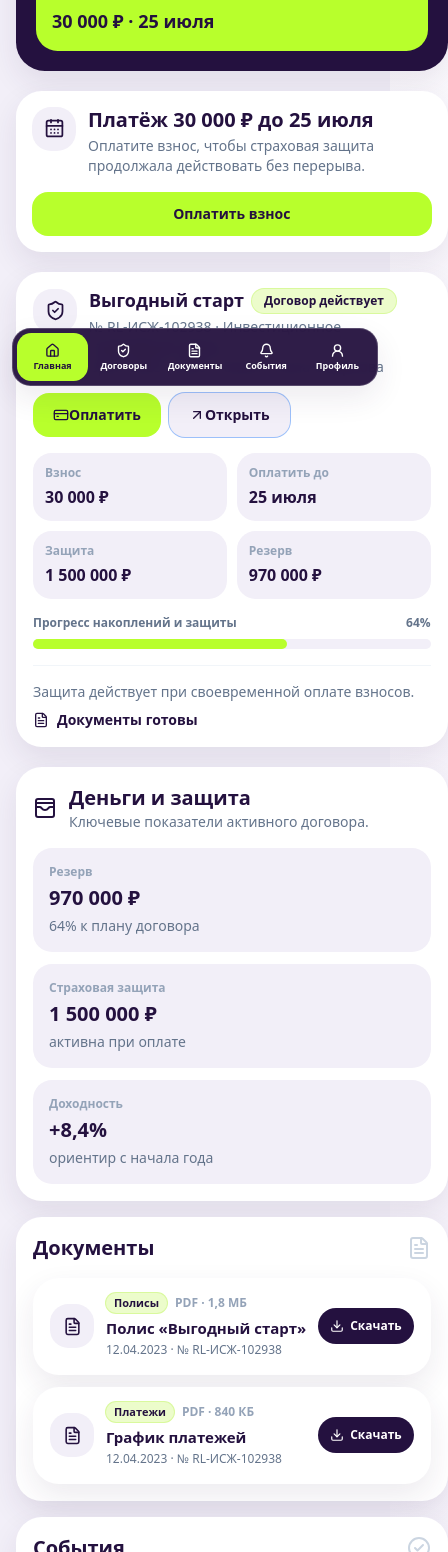
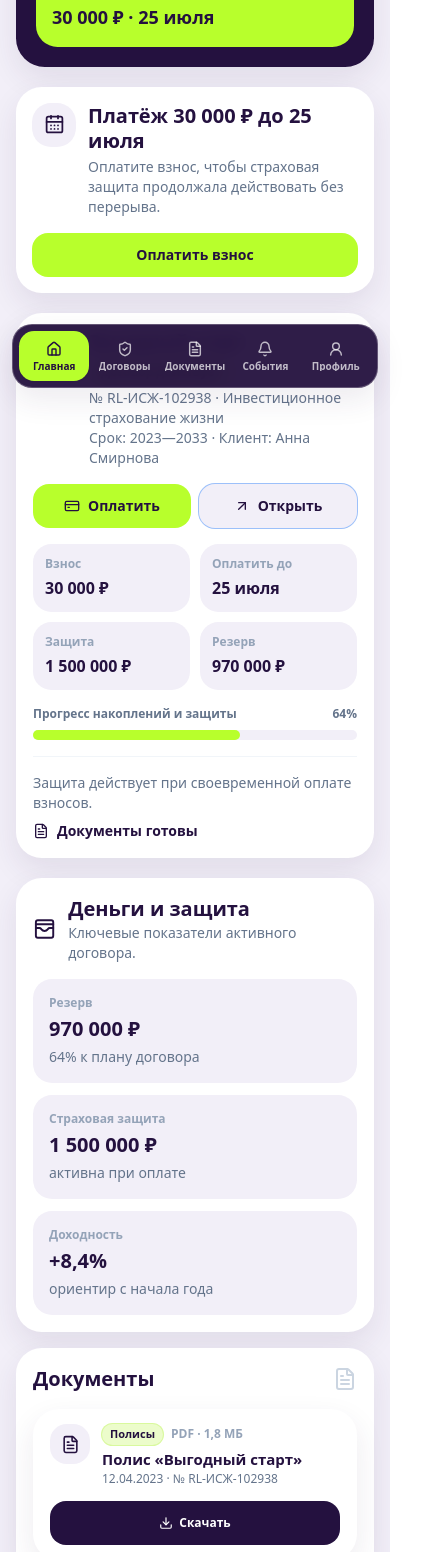
Before and after one commit to cousy4-dotcom/renlife-lk-redesign, a Next.js app: page /dashboard in a window 390 px wide. Shown: the part 448-2000 px from the top of the page, 448 px wide, since content can reach past the window. Built offline with nearby package versions, Linux system fonts and the light colour scheme.

Commit message:
Polish mobile tablet account layout

```diff
--- a/src/app/profile/page.tsx
+++ b/src/app/profile/page.tsx
@@ -12,5 +12,5 @@
 ];
 
 export default function Profile() {
-  return <AppShell><div className="space-y-5 md:space-y-6"><header className="rounded-[1.8rem] bg-brand-900 p-5 text-white shadow-card md:p-7"><p className="text-xs font-semibold uppercase tracking-[.16em] text-white/50">Профиль</p><div className="mt-4 flex flex-col gap-4 sm:flex-row sm:items-center"><div className="grid h-16 w-16 place-items-center rounded-[1.5rem] bg-cta text-2xl font-black text-brand-900">{client.initials}</div><div><h1 className="text-[28px] font-black leading-tight md:text-[38px]">{client.name}</h1><p className="mt-1 text-sm leading-6 text-white/72 md:text-base">Персональные данные, контакты и настройки безопасности для обслуживания договоров.</p></div></div></header><div className="grid gap-4 lg:grid-cols-2">{sections.map(({ title, rows, icon: Icon }) => <Card key={title}><div className="flex items-center gap-3"><div className="grid h-10 w-10 place-items-center rounded-[1rem] bg-lavender text-brand-900"><Icon size={18} /></div><h2 className="text-xl font-black text-brand-900">{title}</h2></div><div className="mt-5 space-y-3">{rows.map(([label, value]) => <div key={label} className="flex items-start justify-between gap-4 border-b border-slate-100 pb-3 text-sm last:border-0 last:pb-0"><span className="text-slate-500">{label}</span><b className="max-w-[55%] text-right leading-5 text-brand-900">{value}</b></div>)}</div></Card>)}</div></div></AppShell>;
+  return <AppShell><div className="space-y-5 md:space-y-6"><header className="rounded-[1.8rem] bg-brand-900 p-5 text-white shadow-card md:p-7"><p className="text-xs font-semibold uppercase tracking-[.16em] text-white/50">Профиль</p><div className="mt-4 flex flex-col gap-4 sm:flex-row sm:items-center"><div className="grid h-16 w-16 place-items-center rounded-[1.5rem] bg-cta text-2xl font-black text-brand-900">{client.initials}</div><div><h1 className="text-[28px] font-black leading-tight md:text-[38px]">{client.name}</h1><p className="mt-1 text-sm leading-6 text-white/72 md:text-base">Персональные данные, контакты и настройки безопасности для обслуживания договоров.</p></div></div></header><div className="grid gap-4 lg:grid-cols-2">{sections.map(({ title, rows, icon: Icon }) => <Card key={title}><div className="flex items-center gap-3"><div className="grid h-10 w-10 place-items-center rounded-[1rem] bg-lavender text-brand-900"><Icon size={18} /></div><h2 className="text-xl font-black text-brand-900">{title}</h2></div><div className="mt-5 space-y-3">{rows.map(([label, value]) => <div key={label} className="flex flex-col gap-1 border-b border-slate-100 pb-3 text-sm last:border-0 last:pb-0 sm:flex-row sm:items-start sm:justify-between sm:gap-4"><span className="text-slate-500">{label}</span><b className="max-w-full break-words leading-5 text-brand-900 sm:max-w-[58%] sm:text-right">{value}</b></div>)}</div></Card>)}</div></div></AppShell>;
 }
--- a/src/components/layout/AppShell.tsx
+++ b/src/components/layout/AppShell.tsx
@@ -5,13 +5,13 @@
 
 export function AppShell({ children, aside }: { children: ReactNode; aside?: ReactNode }) {
   return (
-    <div className="min-h-screen bg-lavender">
+    <div className="min-h-screen overflow-x-clip bg-lavender">
       <DesktopSidebar />
-      <main className="px-4 pb-[calc(108px+env(safe-area-inset-bottom))] pt-4 sm:px-6 sm:pb-[calc(116px+env(safe-area-inset-bottom))] md:pb-[calc(122px+env(safe-area-inset-bottom))] lg:ml-[280px] lg:px-8 lg:py-8 xl:px-10">
-        <div className="mx-auto max-w-[1180px]">
+      <main className="px-4 pb-[calc(96px+env(safe-area-inset-bottom))] pt-3 sm:px-6 sm:pb-[calc(104px+env(safe-area-inset-bottom))] md:pt-5 md:pb-[calc(108px+env(safe-area-inset-bottom))] lg:ml-[280px] lg:px-8 lg:py-8 xl:px-10">
+        <div className="mx-auto w-full max-w-[1180px]">
           <TopBar />
-          <div className="grid gap-6 xl:grid-cols-[minmax(0,1fr)_300px]">
-            <section>{children}</section>
+          <div className="grid min-w-0 gap-5 md:gap-6 xl:grid-cols-[minmax(0,1fr)_300px]">
+            <section className="min-w-0">{children}</section>
             <aside className="hidden space-y-4 xl:block">{aside}</aside>
           </div>
         </div>
--- a/src/components/layout/MobileBottomNav.tsx
+++ b/src/components/layout/MobileBottomNav.tsx
@@ -6,22 +6,22 @@
 
 export function MobileBottomNav() {
   const pathname = usePathname();
-  const items = navItems.filter((item) => ['/dashboard', '/contracts', '/documents', '/notifications', '/profile'].includes(item.href));
+  const items = navItems.filter((item) => ['/dashboard', '/contracts', '/documents', '/events', '/profile'].includes(item.href));
 
   return (
-    <nav className="fixed inset-x-3 bottom-[calc(10px+env(safe-area-inset-bottom))] z-20 grid h-[58px] grid-cols-5 rounded-[1.15rem] border border-white/20 bg-brand-900/95 p-1 text-white shadow-card backdrop-blur lg:hidden">
+    <nav className="fixed inset-x-3 bottom-[calc(8px+env(safe-area-inset-bottom))] z-20 mx-auto grid h-[64px] max-w-[640px] grid-cols-5 rounded-[1.25rem] border border-white/25 bg-brand-900/95 p-1.5 text-white shadow-card backdrop-blur lg:hidden">
       {items.map(({ href, label, icon: Icon }) => {
-        const active = pathname === href || pathname.startsWith(`${href}/`);
+        const active = pathname === href || pathname.startsWith(`${href}/`) || (href === '/events' && pathname.startsWith('/notifications'));
         return (
           <Link
             key={href}
             href={href}
-            className={`flex min-w-0 flex-col items-center justify-center gap-0.5 rounded-[0.9rem] px-1 py-1 text-[9px] font-semibold leading-tight transition-colors ${
-              active ? 'bg-cta text-brand-900' : 'text-white/68'
+            className={`flex min-w-0 flex-col items-center justify-center gap-1 rounded-[0.95rem] px-1 py-1 text-[10px] font-bold leading-none transition-colors ${
+              active ? 'bg-cta text-brand-900 shadow-sm' : 'text-white/70 hover:text-white'
             }`}
           >
-            <Icon size={15} strokeWidth={2.2} />
-            <span className="truncate">{label}</span>
+            <Icon size={16} strokeWidth={2.15} />
+            <span className="max-w-full truncate">{label}</span>
           </Link>
         );
       })}
--- a/src/components/ui/Button.tsx
+++ b/src/components/ui/Button.tsx
@@ -1,3 +1,14 @@
-import Link from 'next/link';import type { ReactNode } from 'react';
-type Props={children:ReactNode;href?:string;variant?:'primary'|'secondary'|'ghost';className?:string};
-export function Button({children,href,variant='primary',className=''}:Props){const styles={primary:'bg-cta text-brand-900 hover:bg-[#aaf021]',secondary:'bg-brand-900 text-white hover:bg-brand-800',ghost:'bg-lavender text-brand-900 ring-1 ring-brand-900/8 hover:bg-white'}[variant];const cls=`inline-flex items-center justify-center rounded-2xl px-5 py-3 text-sm font-extrabold transition ${styles} ${className}`;return href?<Link className={cls} href={href}>{children}</Link>:<button className={cls}>{children}</button>}
+import Link from 'next/link';
+import type { ReactNode } from 'react';
+
+type Props = { children: ReactNode; href?: string; variant?: 'primary' | 'secondary' | 'ghost'; className?: string };
+
+export function Button({ children, href, variant = 'primary', className = '' }: Props) {
+  const styles = {
+    primary: 'bg-cta text-brand-900 hover:bg-[#aaf021]',
+    secondary: 'bg-brand-900 text-white hover:bg-brand-800',
+    ghost: 'bg-lavender text-brand-900 ring-1 ring-brand-900/8 hover:bg-white',
+  }[variant];
+  const cls = `inline-flex min-h-11 items-center justify-center gap-2 rounded-2xl px-5 py-3 text-sm font-extrabold transition ${styles} ${className}`;
+  return href ? <Link className={cls} href={href}>{children}</Link> : <button className={cls}>{children}</button>;
+}
--- a/src/components/ui/ContractCard.tsx
+++ b/src/components/ui/ContractCard.tsx
@@ -16,24 +16,24 @@
   return (
     <Card className="space-y-4 md:space-y-5">
       <div className="flex flex-col gap-4 lg:flex-row lg:items-start lg:justify-between">
-        <div className="flex gap-3 md:gap-4">
+        <div className="flex min-w-0 gap-3 md:gap-4">
           <div className="grid h-11 w-11 shrink-0 place-items-center rounded-[1.2rem] bg-lavender text-brand-900"><ShieldCheck size={21} /></div>
-          <div>
-            <div className="flex flex-wrap items-center gap-2"><h3 className="text-lg font-black leading-tight text-brand-900 md:text-2xl">{contract.title}</h3><StatusBadge>{contract.status}</StatusBadge></div>
+          <div className="min-w-0">
+            <div className="flex flex-wrap items-center gap-2"><h3 className="min-w-0 text-lg font-black leading-tight text-brand-900 md:text-2xl">{contract.title}</h3><StatusBadge>{contract.status}</StatusBadge></div>
             <p className="mt-1 text-sm leading-5 text-slate-500">№ {contract.number} · {contract.type}</p>
             <p className="text-sm leading-5 text-slate-500">Срок: {contract.term} · Клиент: {contract.owner}</p>
           </div>
         </div>
-        <div className="flex flex-wrap gap-2">
-          <Button href={`/contracts/${contract.id}/payment`} className="py-2.5"><CreditCard size={16} />Оплатить</Button>
-          <Button href={`/contracts/${contract.id}`} variant="ghost" className="py-2.5"><ArrowUpRight size={16} />Открыть</Button>
+        <div className="grid grid-cols-2 gap-2 sm:flex sm:flex-wrap">
+          <Button href={`/contracts/${contract.id}/payment`} className="w-full py-2.5 sm:w-auto"><CreditCard size={16} />Оплатить</Button>
+          <Button href={`/contracts/${contract.id}`} variant="ghost" className="w-full py-2.5 sm:w-auto"><ArrowUpRight size={16} />Открыть</Button>
         </div>
       </div>
-      <div className="grid grid-cols-2 gap-2.5 md:grid-cols-4">
-        {metrics.map(([label, value]) => <p key={label} className="rounded-[1.15rem] bg-lavender p-3 md:p-4"><span className="block text-xs font-semibold text-slate-400">{label}</span><b className="mt-1 block text-base text-brand-900 md:text-lg">{value}</b></p>)}
+      <div className="grid grid-cols-2 gap-2.5 sm:grid-cols-2 md:grid-cols-4">
+        {metrics.map(([label, value]) => <p key={label} className="rounded-[1.15rem] bg-lavender p-3 md:p-4"><span className="block text-xs font-semibold text-slate-400">{label}</span><b className="mt-1 block break-words text-base text-brand-900 md:text-lg">{value}</b></p>)}
       </div>
       <div>
-        <div className="mb-2 flex justify-between text-xs font-bold text-slate-500"><span>Прогресс накоплений и защиты</span><span>{contract.paidPercent}%</span></div>
+        <div className="mb-2 flex flex-wrap justify-between gap-2 text-xs font-bold text-slate-500"><span>Прогресс накоплений и защиты</span><span>{contract.paidPercent}%</span></div>
         <ProgressBar value={contract.paidPercent} />
       </div>
       <div className="flex flex-col gap-2 border-t border-slate-100 pt-4 text-sm text-slate-500 sm:flex-row sm:items-center sm:justify-between">
--- a/src/components/ui/DocumentCard.tsx
+++ b/src/components/ui/DocumentCard.tsx
@@ -3,19 +3,19 @@
 
 export function DocumentCard({ title, date, type, contract, category, size }: { title: string; date: string; type: string; contract?: string; category?: string; size?: string }) {
   return (
-    <Card className="flex items-center justify-between gap-3 py-3.5 md:py-4">
-      <div className="flex min-w-0 items-center gap-3 md:gap-4">
-        <div className="grid h-11 w-11 shrink-0 place-items-center rounded-[1.15rem] bg-lavender text-brand-900"><FileText size={19} /></div>
-        <div className="min-w-0">
+    <Card className="flex flex-col gap-3 py-3.5 sm:flex-row sm:items-center sm:justify-between md:py-4">
+      <div className="flex min-w-0 items-start gap-3 md:items-center md:gap-4">
+        <div className="grid h-10 w-10 shrink-0 place-items-center rounded-[1.05rem] bg-lavender text-brand-900 md:h-11 md:w-11 md:rounded-[1.15rem]"><FileText size={19} /></div>
+        <div className="min-w-0 flex-1">
           <div className="flex flex-wrap items-center gap-2">
             {category ? <span className="rounded-full bg-lime-100 px-2 py-0.5 text-[11px] font-extrabold text-brand-900 ring-1 ring-lime-200">{category}</span> : null}
             <span className="text-xs font-semibold text-slate-400">{type}{size ? ` · ${size}` : ''}</span>
           </div>
-          <b className="mt-1 block truncate text-[15px] font-extrabold text-brand-900 md:text-base">{title}</b>
-          <p className="truncate text-xs leading-5 text-slate-500 md:text-sm">{date}{contract ? ` · ${contract}` : ''}</p>
+          <b className="mt-1 block overflow-hidden text-ellipsis text-[15px] font-extrabold leading-5 text-brand-900 md:text-base">{title}</b>
+          <p className="text-xs leading-5 text-slate-500 md:text-sm">{date}{contract ? ` · ${contract}` : ''}</p>
         </div>
       </div>
-      <button className="flex h-9 shrink-0 items-center gap-1.5 rounded-full bg-brand-900 px-3 text-xs font-bold text-white transition hover:bg-brand-900/90 md:h-10 md:px-4"><Download size={14} />Скачать</button>
+      <button className="flex min-h-11 w-full shrink-0 items-center justify-center gap-1.5 rounded-2xl bg-brand-900 px-4 text-xs font-bold text-white transition hover:bg-brand-900/90 sm:w-auto"><Download size={14} />Скачать</button>
     </Card>
   );
 }
--- a/src/data/mock.ts
+++ b/src/data/mock.ts
@@ -15,7 +15,7 @@
   { href: '/contracts', label: 'Договоры', icon: ShieldCheck },
   { href: '/documents', label: 'Документы', icon: FileText },
   { href: '/claims', label: 'Заявления', icon: MessageSquareText },
-  { href: '/notifications', label: 'События', icon: Bell },
+  { href: '/events', label: 'События', icon: Bell },
   { href: '/profile', label: 'Профиль', icon: UserRound },
 ];
 
```
Also changed, not shown: src/app/events/page.tsx (added, +11 -0 lines), src/app/notifications/page.tsx (+2 -8 lines).
